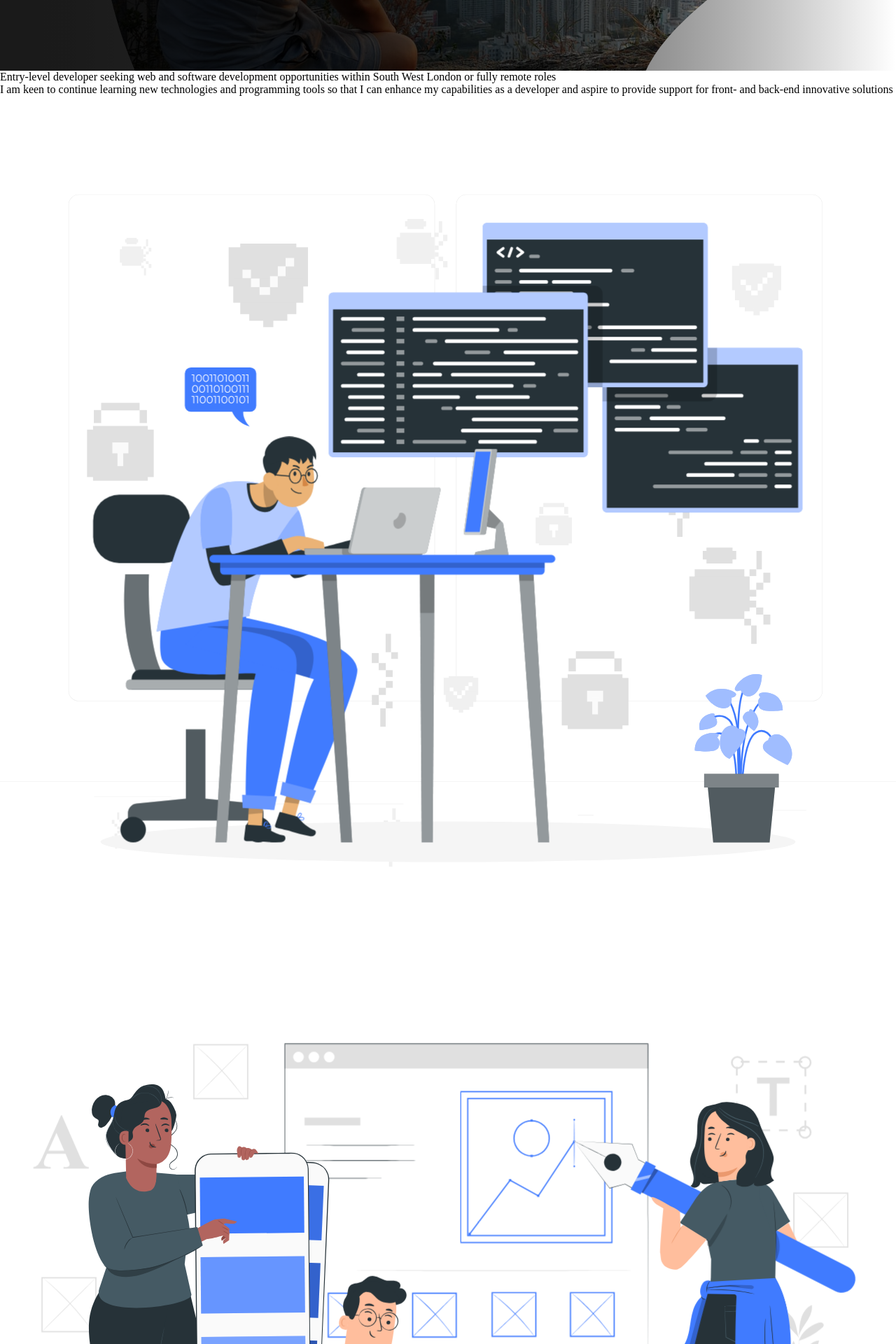
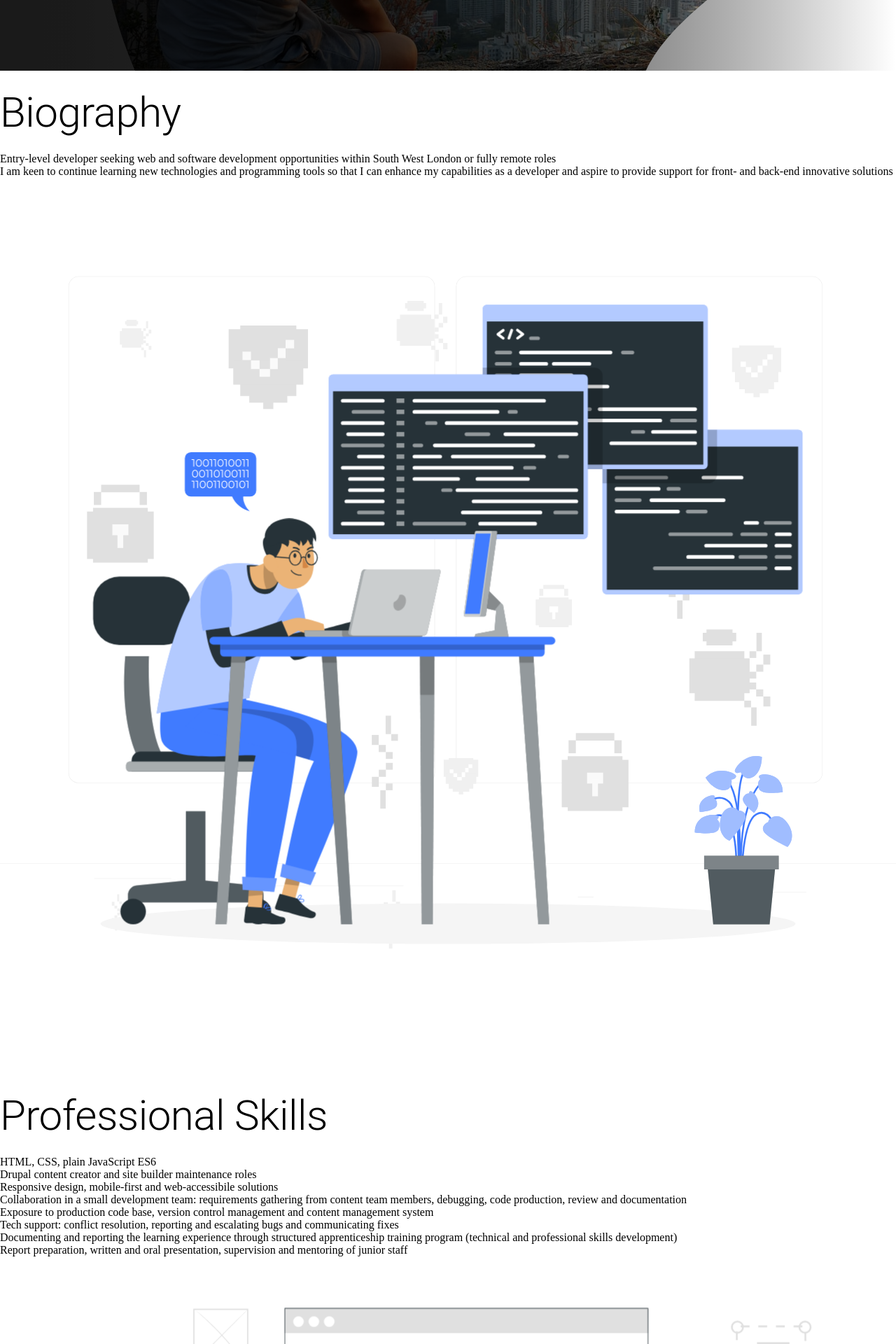
Before and after one commit to wkan17012021/Portfolio, a React (Vite) app in the folder portfolio_react_spa/: page / in a window 1280 px wide. Shown: the part 760-2680 px from the top of the page at 70% size. Built offline with nearby package versions, Linux system fonts and the light colour scheme; no server answers.

Commit message:
rename work exp files add typography comp hdg

```diff
--- a/portfolio_react_spa/src/App.jsx
+++ b/portfolio_react_spa/src/App.jsx
@@ -1,7 +1,7 @@
 import ResponsiveAppBar from "./sections/navigation/Nav"
 import Hero from "./sections/hero/MainHero"
 import Bio from "./sections/bio/BioSummary"
-import ControlledAccordions from "./sections/workexp/Accordion"
+import WorkExpAccordions from "./sections/workexp/WorkExpAccordions"
 import FluidContainer from "./components/layouts/FluidContainer"
 import ProfSkills from "./sections/skills/ProfSkills"
 import Projects from "./sections/projs/Projects"
@@ -22,7 +22,7 @@ function App() {
      <FluidContainer >
      < ProfSkills />
      </FluidContainer>
-     <ControlledAccordions />
+     <WorkExpAccordions />
      <Projects />
      <SocialGrid />
       <FetchBlogData />
--- a/portfolio_react_spa/src/components/layouts/FluidContainer.jsx
+++ b/portfolio_react_spa/src/components/layouts/FluidContainer.jsx
@@ -4,8 +4,8 @@ import StorySetTeam from "../../sections/skills/StorySetTeam";
 const FluidContainer = ({children}) => {
     return (
         <section className="fluid-container">
+            {children}
             <StorySetTeam />
-        {children}
         </section>
      );
 }
--- a/portfolio_react_spa/src/sections/bio/BioSummary.jsx
+++ b/portfolio_react_spa/src/sections/bio/BioSummary.jsx
@@ -1,10 +1,14 @@
 import React from "react";
 import StorySetCoder from "./StorySetCoder.jsx";
+import Typography from '@mui/material/Typography';
 import "../../css/storysetsvg.css";
 
 const Bio = () => {
   return (
     <section id="bio-section">
+       <Typography variant="h2" mt={3}  gutterBottom>
+        Biography
+      </Typography>
       <div>
         <h2>
           Entry-level developer seeking web and software development
--- a/portfolio_react_spa/src/sections/blogs/Blogs.jsx
+++ b/portfolio_react_spa/src/sections/blogs/Blogs.jsx
@@ -2,6 +2,7 @@ import * as React from "react";
 import Box from "@mui/material/Box";
 import { imageListItemClasses } from "@mui/material/ImageListItem";
 import { createTheme, ThemeProvider } from "@mui/material/styles";
+import Typography from '@mui/material/Typography';
 
 const theme = createTheme({
   breakpoints: {
@@ -17,6 +18,9 @@ const theme = createTheme({
 export default function Blogs(blogData) {
   return (
     <ThemeProvider theme={theme}>
+       <Typography variant="h2" mt={3}  gutterBottom>
+        Blog
+      </Typography>
       <Box
         sx={{
           height: "450",
--- a/portfolio_react_spa/src/sections/contact/BasicForm.jsx
+++ b/portfolio_react_spa/src/sections/contact/BasicForm.jsx
@@ -1,8 +1,8 @@
 import * as React from "react";
 import Box from "@mui/material/Box";
 import TextField from "@mui/material/TextField";
+import Typography from '@mui/material/Typography';
 
-//
 const BasicForm = () => {
   return (
     <Box
@@ -19,7 +19,7 @@ const BasicForm = () => {
       netlify-honeypot="bot-field"
       onSubmit="submit"
     >
-      <h2 id="contact-section">Reach out to Me</h2>
+      <Typography id="contact-section" variant="h3" mt={3}  gutterBottom>Reach out to Me</Typography>
       <p class="hidden">
         <label>
           Do not fill this out if you are human:{" "}
--- a/portfolio_react_spa/src/sections/contact/Socials.jsx
+++ b/portfolio_react_spa/src/sections/contact/Socials.jsx
@@ -3,6 +3,7 @@ import { styled } from '@mui/material/styles';
 import Box from '@mui/material/Box';
 import Paper from '@mui/material/Paper';
 import Grid from '@mui/material/Unstable_Grid2';
+import Typography from '@mui/material/Typography';
 import BasicForm from './BasicForm';
 
 const Item = styled(Paper)(({ theme }) => ({
@@ -16,6 +17,9 @@ const Item = styled(Paper)(({ theme }) => ({
 export default function SocialGrid() {
   return (
     <section id="contact-section" className='social-grid-wrapper'>
+      <Typography variant="h2" mt={3}  gutterBottom>
+        Contact
+      </Typography>
         <Box sx={{ flexGrow: 1 }}>
       <Grid container spacing={1}>
         <Grid xs={12} sm={6} md={3} lg={2}>
--- a/portfolio_react_spa/src/sections/skills/ProfSkills.jsx
+++ b/portfolio_react_spa/src/sections/skills/ProfSkills.jsx
@@ -1,4 +1,5 @@
 import React from "react";
+import Typography from '@mui/material/Typography';
 
 const skills = [
   {
@@ -43,13 +44,16 @@ const skills = [
 
 const ProfSkills = () => {
   return (
-    <div>
+    <section>
+             <Typography variant="h2" mt={3}  gutterBottom>
+        Professional Skills
+      </Typography>
       <ul>
         {skills.map((skill) => {
           return <li key={skill.id}>{skill.skillDetail}</li>;
         })}
       </ul>
-    </div>
+    </section>
   );
 };
 
--- a/portfolio_react_spa/src/sections/workexp/Accordion.jsx
+++ b/portfolio_react_spa/src/sections/workexp/WorkExpAccordions.jsx
@@ -6,7 +6,7 @@ import Typography from '@mui/material/Typography';
 import ExpandMoreIcon from '@mui/icons-material/ExpandMore';
 import workExp from '../../data/workExp';
 
-export default function ControlledAccordions() {
+export default function WorkExpAccordions() {
   const [expanded, setExpanded] = React.useState(false);
 
   const handleChange = (panel) => (event, isExpanded) => {
@@ -15,6 +15,9 @@ export default function ControlledAccordions() {
 
   return (
     <section id="work-exp-section" className='work-exp-container'>
+       <Typography variant="h2" mt={3}  gutterBottom>
+        Work Experience
+      </Typography>
        <Accordion disabled>
         <AccordionSummary>
           <Typography>Tech Experience</Typography>
```
